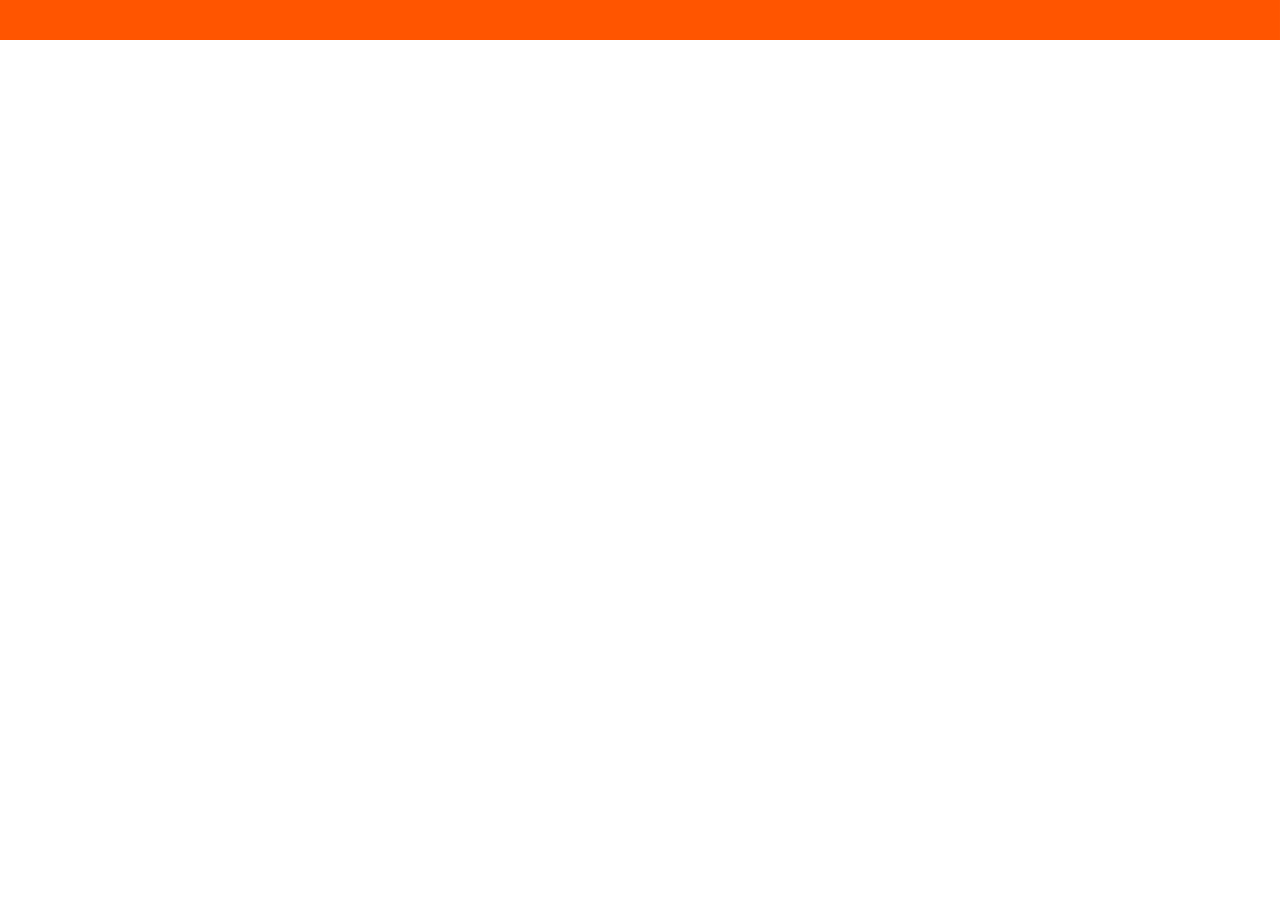
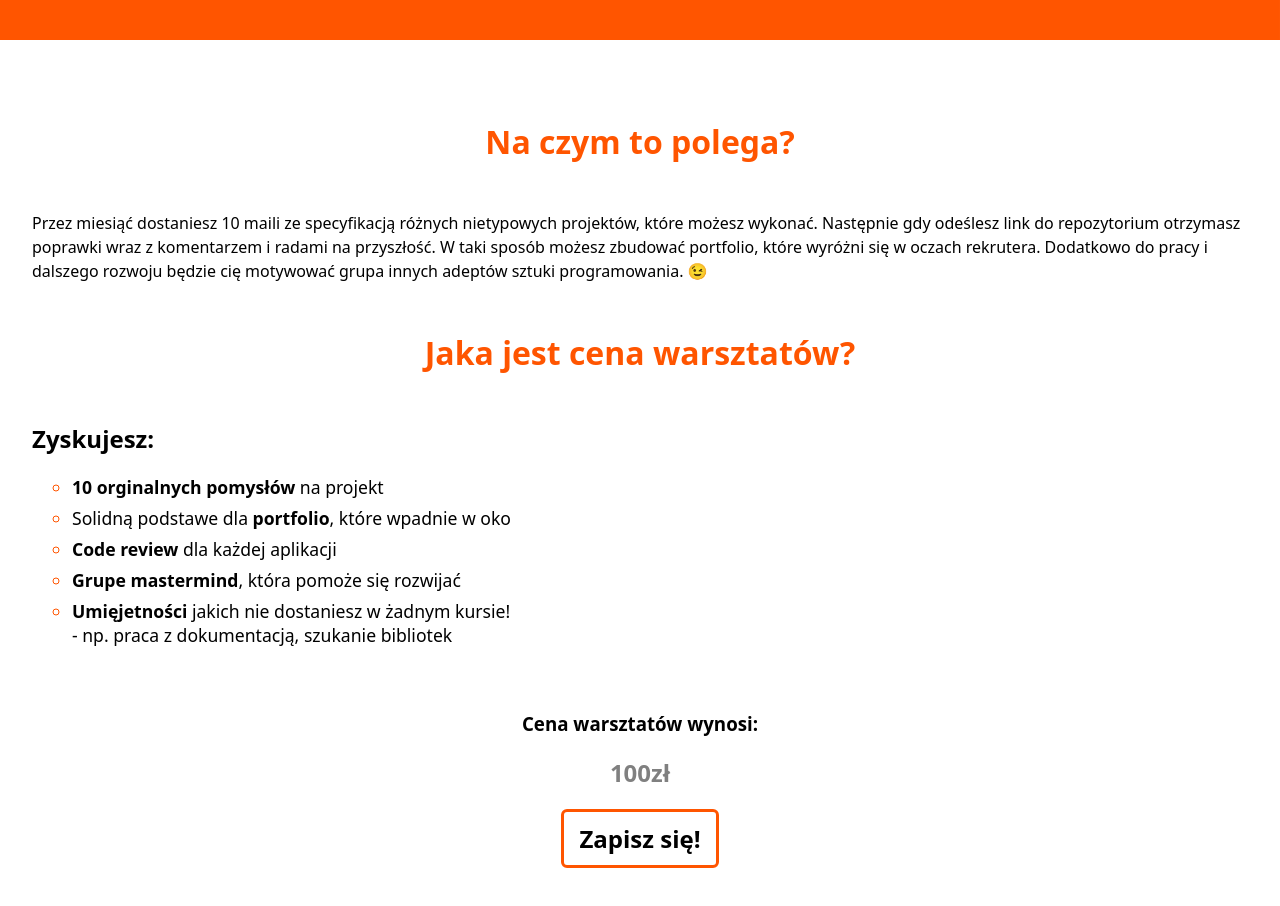
Before and after one commit to AleksanderSkubala/mail-course-landing, a Vue app: page / in a window 1280 px wide. Shown: the part 760-1666 px from the top of the page. Before the commit the page ends 800 px from the top, so only its background shows below. Built offline with nearby package versions, Linux system fonts and the light colour scheme.

Commit message:
add list section

```diff
--- a/public/index.html
+++ b/public/index.html
@@ -5,7 +5,7 @@
     <meta http-equiv="X-UA-Compatible" content="IE=edge">
     <meta name="viewport" content="width=device-width,initial-scale=1.0">
     <link rel="icon" href="<%= BASE_URL %>favicon.ico">
-    <title><%= htmlWebpackPlugin.options.title %></title>
+    <title>Stwórz swoje portfolio</title>
   </head>
   <body>
     <noscript>
--- a/src/App.vue
+++ b/src/App.vue
@@ -1,16 +1,19 @@
 <template>
   <div id="app">
     <WelcomeSection/>
+    <ListSection/>
   </div>
 </template>
 
 <script>
 import WelcomeSection from '@/components/WelcomeSection.vue';
+import ListSection from '@/components/ListSection.vue';
 
 export default {
   name: 'App',
   components: {
     WelcomeSection,
+    ListSection,
   },
 };
 </script>
@@ -20,9 +23,24 @@ body, html {
   margin: 0;
   padding: 0;
   font-family: system-ui, sans-serif;
+  overflow-x: hidden;
 }
 
 *, *::before, *::after {
   box-sizing: border-box;
 }
+
+ul {
+  list-style-type: circle;
+  font-size: 1.1em;
+
+  li {
+    color: #ff5500;
+    margin-bottom: 7px;
+
+    span {
+      color: black;
+    }
+  }
+}
 </style>
--- /dev/null
+++ b/src/components/Button.vue
@@ -0,0 +1,33 @@
+<template>
+  <button>{{msg}}</button>
+</template>
+
+<script>
+export default {
+  name: 'Button',
+  props: ['msg'],
+};
+</script>
+
+<style lang="scss">
+  button {
+    font-size: 1.5em;
+    padding: 10px 15px;
+    font-family: inherit;
+    font-weight: bold;
+    background-color: white;
+    border: 3px solid #ff5500;
+    border-radius: 6px;
+    cursor: pointer;
+    transition:
+      color .2s ease-in-out,
+      background-color .2s ease-in-out;
+    will-change: color, background-color;
+    outline: none;
+
+    &:hover {
+      background-color: #ff5500;
+      color: white;
+    }
+  }
+</style>
--- /dev/null
+++ b/src/components/ListSection.vue
@@ -0,0 +1,56 @@
+<template>
+  <div class="container">
+    <h1>Na czym to polega?</h1>
+    <p>Przez miesiąć dostaniesz 10 maili ze specyfikacją różnych nietypowych projektów, które możesz wykonać. Następnie gdy odeślesz link do repozytorium otrzymasz poprawki wraz z komentarzem i radami na przyszłość. W taki sposób możesz zbudować portfolio, które wyróżni się w oczach rekrutera. Dodatkowo do pracy i dalszego rozwoju będzie cię motywować grupa innych adeptów sztuki programowania. 😉</p>
+    <h1>Jaka jest cena warsztatów?</h1>
+    <h2>Zyskujesz:</h2>
+    <ul>
+      <li><span><b>10 orginalnych pomysłów</b> na projekt</span></li>
+      <li><span>Solidną podstawe dla <b>portfolio</b>, które wpadnie w oko</span></li>
+      <li><span><b>Code review</b> dla każdej aplikacji</span></li>
+      <li><span><b>Grupe mastermind</b>, która pomoże się rozwijać</span></li>
+      <li><span><b>Umięjetności</b> jakich nie dostaniesz w żadnym kursie!<br/>- np. praca z dokumentacją, szukanie bibliotek</span></li>
+    </ul>
+    <div class="price">
+      <h3>Cena warsztatów wynosi:</h3>
+      <h2 class="cost">100zł</h2>
+      <Button msg="Zapisz się!"/>
+    </div>
+  </div>
+</template>
+
+<script>
+import Button from './Button.vue';
+
+export default {
+  name: 'ListSection',
+  components: {
+    Button,
+  },
+};
+</script>
+
+<style lang="scss" scoped>
+  .container {
+    padding: 2em;
+  }
+
+  p {
+    line-height: 1.5;
+  }
+
+  h1 {
+    text-align: center;
+    color: #ff5500;
+    margin: 1.5em 0;
+  }
+
+  .cost {
+    color: gray;
+  }
+
+  .price {
+    text-align: center;
+    margin: 4em 0;
+  }
+</style>
```
Also changed, not shown: .eslintrc.js.
